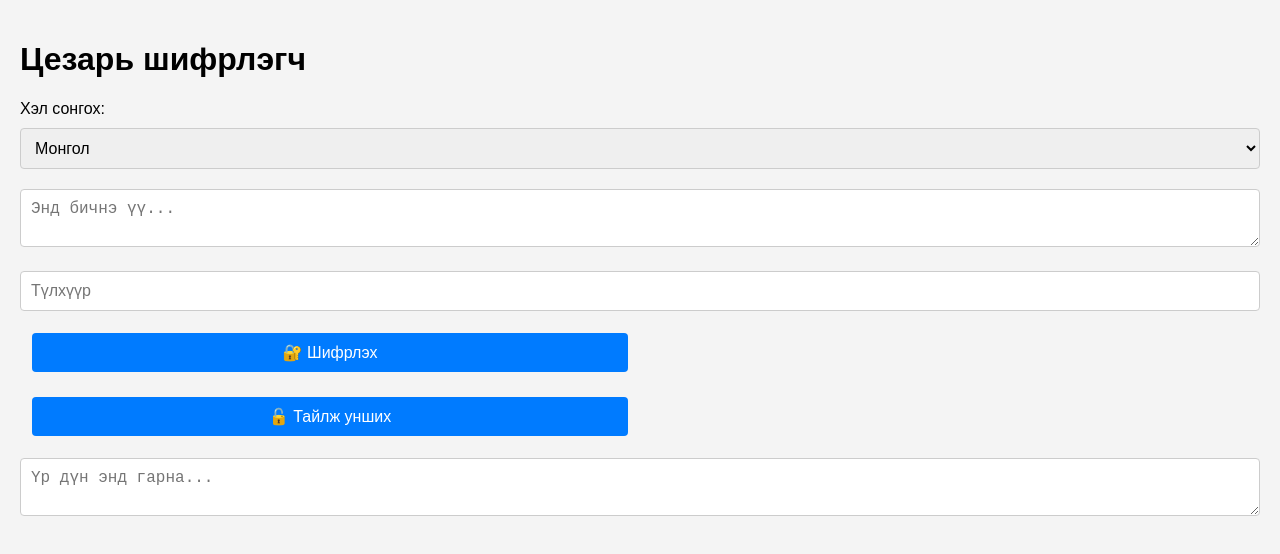
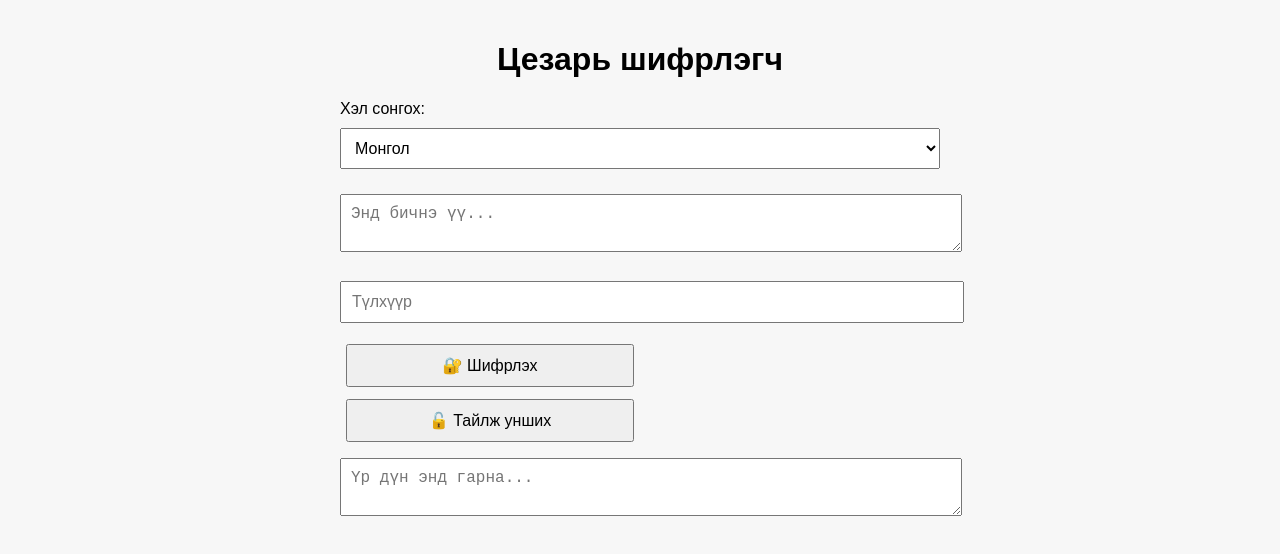
Before and after one commit to Mugi525/mongol.caesar, a plain HTML site: page index.html in a window 1280 px wide. Drawn offline with Linux system fonts and the light colour scheme.

Commit message:
Update style.css

```diff
--- a/style.css
+++ b/style.css
@@ -1,41 +1,33 @@
 body {
     font-family: Arial, sans-serif;
     padding: 20px;
-  margin: 0;
-  background: #f4f4f4;
+    max-width: 600px;
+    margin: auto;
+    background-color: #f7f7f7;
 }
 
-.container {
-  max-width: 500px;
-  margin: auto;
-  background: white;
-  padding: 20px;
-  border-radius: 8px;
-  box-shadow: 0 0 10px rgba(0,0,0,0.1);
+h1 {
+    text-align: center;
 }
 
 textarea, input, select {
     width: 100%;
-  margin: 10px 0;
+    margin-top: 10px;
+    margin-bottom: 15px;
     padding: 10px;
     font-size: 16px;
-  box-sizing: border-box;
-  border: 1px solid #ccc;
-  border-radius: 4px;
 }
 
 button {
     width: 48%;
-  margin: 1%;
     padding: 10px;
     font-size: 16px;
-  cursor: pointer;
-  background: #007bff;
-  color: white;
-  border: none;
-  border-radius: 4px;
+    margin: 1%;
 }
 
-button:hover {
-  background: #0056b3;
+@media (max-width: 600px) {
+    button {
+        width: 100%;
+        margin-bottom: 10px;
     }
+}
```
Lines whose indentation alone changed are shown as unchanged.
